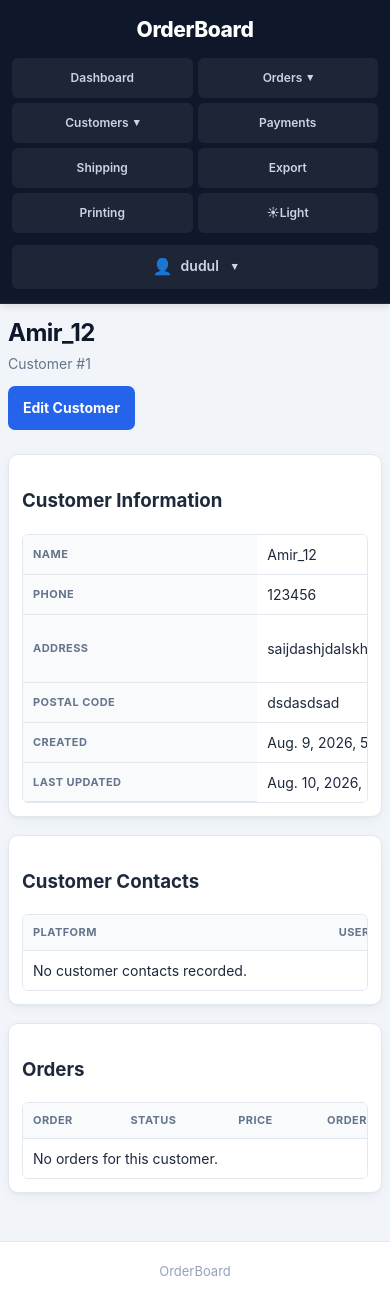
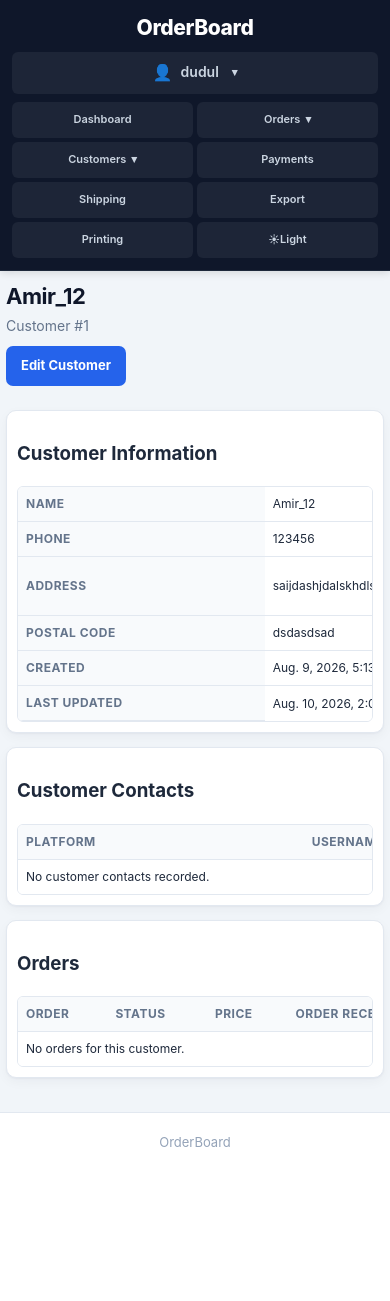
Before and after one commit to NullPickleException/OrderBoard, a Django app: page /customers/1/ in a window 390 px wide. After the commit the page ends 1147 px from the top, so only its background shows below. Run offline with Django 5.2, Linux system fonts and the light colour scheme; a user stored in the database is signed in; data comes from the database, SQL or seed files in the repository.

Commit message:
TRIED TO FIX UI BUG MORE AGAIN

```diff
--- a/orderboard/static/orderboard/css/style.css
+++ b/orderboard/static/orderboard/css/style.css
@@ -1166,117 +1166,109 @@ button.warning:hover {
     }
 }
 /* ==========================================================================
-   MOBILE HEADER
+   MOBILE - FIXED
    ========================================================================== */
 
 @media (max-width: 700px) {
-
     html {
         scroll-padding-top: 20px;
     }
 
-    /* --------------------------------------------------
-       HEADER
-       -------------------------------------------------- */
-
     .site-header {
         position: relative;
-        width: 100%;
-        overflow: visible;
     }
 
     .header-inner {
-        width: 100%;
-        max-width: none;
-        box-sizing: border-box;
-
-        display: flex;
         flex-direction: column;
         align-items: stretch;
-
-        gap: 12px;
-        padding: 14px 12px;
-    }
-
-    /* --------------------------------------------------
-       LOGO
-       -------------------------------------------------- */
+        gap: 8px;
+        padding: 12px;
+    }
 
     .site-title {
-        width: 100%;
-        margin: 0;
         text-align: center;
+        order: 0;
     }
 
     .site-title a {
         font-size: 21px;
     }
 
-    /* --------------------------------------------------
-       MOBILE NAVIGATION
-       2 columns
-       -------------------------------------------------- */
-
+    /* Account dropdown - show on top */
+    .header-account {
+        order: 1;
+        width: 100%;
+        margin-left: 0;
+    }
+
+    .account-dropdown {
+        width: 100%;
+    }
+
+    .account-button {
+        width: 100%;
+        justify-content: center;
+        background: rgba(255, 255, 255, 0.06);
+        height: 40px;
+        min-height: 40px;
+    }
+
+    .account-button:hover {
+        background: rgba(255, 255, 255, 0.12);
+    }
+
+    .account-dropdown-content {
+        position: static;
+        width: 100%;
+        margin-top: 4px;
+        box-shadow: none;
+        background-color: #ffffff !important;
+        background: #ffffff !important;
+    }
+
+    [data-theme="dark"] .account-dropdown-content {
+        background-color: #1e293b !important;
+        background: #1e293b !important;
+    }
+
+    .account-dropdown-content a {
+        text-align: center;
+        color: #1e293b !important;
+    }
+
+    [data-theme="dark"] .account-dropdown-content a {
+        color: #e2e8f0 !important;
+    }
+
+    .account-logout-button {
+        text-align: center;
+    }
+
+    /* Main navigation - 2 column grid */
     .main-nav {
+        order: 2;
         width: 100%;
-        max-width: 100%;
-        min-width: 0;
-
-        margin: 0;
-        padding: 0;
-
-        box-sizing: border-box;
-
+        margin-left: 0;
         display: grid;
-        grid-template-columns: repeat(2, minmax(0, 1fr));
-
-        gap: 6px;
-
-        /*
-         * IMPORTANT:
-         * Override desktop flex behavior.
-         */
-        flex-shrink: 1;
-    }
-
-    /* Every navigation item must stay
-       inside its grid cell */
-
-    .main-nav > a,
-    .main-nav > .nav-dropdown,
-    .main-nav > .theme-toggle {
-        width: 100%;
-        min-width: 0;
-        max-width: 100%;
-        box-sizing: border-box;
-    }
-
-    /* Buttons / links */
+        grid-template-columns: repeat(2, 1fr);
+        gap: 5px;
+        flex-shrink: 0;
+    }
 
     .main-nav > a,
     .nav-dropdown-btn,
     .theme-toggle {
         width: 100%;
-        min-width: 0;
-        max-width: 100%;
-
-        height: 42px;
-        min-height: 42px;
-
-        padding: 8px 6px;
-
-        box-sizing: border-box;
-
+        height: 40px;
+        min-height: 40px;
+        padding: 6px 4px;
         background: rgba(255, 255, 255, 0.06);
-
         text-align: center;
-        justify-content: center;
-
-        font-size: 13px;
-
+        font-size: 12px;
         white-space: nowrap;
         overflow: hidden;
         text-overflow: ellipsis;
+        border-radius: 6px;
     }
 
     .main-nav > a:hover,
@@ -1285,42 +1277,25 @@ button.warning:hover {
         background: rgba(255, 255, 255, 0.12);
     }
 
-    /* --------------------------------------------------
-       ORDERS / CUSTOMERS DROPDOWNS
-       -------------------------------------------------- */
-
+    /* Dropdown buttons take full width */
     .nav-dropdown {
+        width: 100%;
         position: relative;
-
-        width: 100%;
-        min-width: 0;
-
-        flex-shrink: 1;
     }
 
     .nav-dropdown-btn {
-        display: flex;
-        align-items: center;
-        justify-content: center;
+        width: 100% !important;
     }
 
     .nav-dropdown-content {
         display: none;
-
         position: static;
-
         width: 100%;
-        min-width: 0;
-
         margin-top: 4px;
         padding: 4px;
-
-        box-sizing: border-box;
-
         background: var(--bg-surface);
         border: 1px solid var(--border);
         border-radius: 6px;
-
         box-shadow: none;
     }
 
@@ -1330,14 +1305,12 @@ button.warning:hover {
     }
 
     .nav-dropdown-content a {
-        min-height: 40px;
-
+        min-height: 38px;
         color: var(--text-main);
-
         justify-content: center;
         text-align: center;
-
         white-space: nowrap;
+        font-size: 12px;
     }
 
     .nav-dropdown-content a:hover {
@@ -1345,84 +1318,56 @@ button.warning:hover {
         color: var(--link);
     }
 
-    /* --------------------------------------------------
-       THEME
-       -------------------------------------------------- */
-
     .theme-toggle {
-        margin: 0;
-    }
-
-    /* --------------------------------------------------
-       ACCOUNT
-       -------------------------------------------------- */
-
-    .header-account {
-        width: 100%;
-        min-width: 0;
-
-        display: flex;
-        justify-content: center;
-    }
-
-    .account-dropdown {
-        max-width: 100%;
-    }
-
-    .account-button {
-        max-width: 100%;
-    }
-
-    /* --------------------------------------------------
-       REST OF MOBILE PAGE
-       -------------------------------------------------- */
+        margin-left: 0;
+    }
 
     .main-content {
-        width: 100%;
-        box-sizing: border-box;
-        padding: 20px 12px 40px;
+        padding: 16px 10px 30px;
         overflow-x: hidden;
     }
 
     .page-header {
         flex-direction: column;
         align-items: stretch;
-        gap: 12px;
+        gap: 10px;
     }
 
     .page-header h2 {
-        font-size: 24px;
+        font-size: 22px;
     }
 
     section {
-        padding: 16px;
-        margin-bottom: 18px;
+        padding: 14px;
+        margin-bottom: 14px;
         overflow-x: hidden;
     }
 
+    /* FIXED: Dashboard cards - 2 columns, no overflow */
     .dashboard-grid {
-        grid-template-columns: repeat(2, minmax(0, 1fr));
-        gap: 10px;
+        grid-template-columns: repeat(2, 1fr);
+        gap: 8px;
         width: 100%;
     }
 
     .dashboard-card {
-        padding: 14px 12px;
+        padding: 12px 10px;
         width: 100%;
         min-width: 0;
     }
 
     .dashboard-card h3 {
-        font-size: 12px;
+        font-size: 11px;
+        margin: 0;
     }
 
     .big-number {
-        font-size: 24px;
-        margin: 8px 0 6px;
+        font-size: 22px;
+        margin: 6px 0 4px;
     }
 
     .card-link {
-        font-size: 11px;
+        font-size: 10px;
     }
 
     .responsive-table {
@@ -1432,13 +1377,14 @@ button.warning:hover {
     }
 
     .responsive-table table {
-        min-width: 620px;
+        min-width: 580px;
         width: 100%;
     }
 
     th,
     td {
-        padding: 9px 10px;
+        padding: 8px 8px;
+        font-size: 12px;
     }
 
     input,
@@ -1450,7 +1396,8 @@ button.warning:hover {
 
     button,
     .button {
-        min-height: 44px;
+        min-height: 40px;
+        font-size: 13px;
     }
 
     .filter-grid {
@@ -1464,25 +1411,27 @@ button.warning:hover {
     .filter-actions {
         display: grid;
         grid-template-columns: 1fr 1fr;
+        gap: 8px;
     }
 
     .photo-grid {
-        grid-template-columns: repeat(2, minmax(0, 1fr));
-        gap: 10px;
+        grid-template-columns: repeat(2, 1fr);
+        gap: 8px;
     }
 
     .photo-card {
-        padding: 8px;
+        padding: 6px;
     }
 
     .photo-card img {
-        height: 150px;
+        height: 130px;
     }
 
     .button-group {
         display: grid;
-        grid-template-columns: repeat(2, minmax(0, 1fr));
+        grid-template-columns: repeat(2, 1fr);
         width: 100%;
+        gap: 6px;
     }
 
     .button-group .button,
@@ -1491,28 +1440,27 @@ button.warning:hover {
     }
 }
 
-
-/* ==========================================================================
-   SMALL PHONES
+/* ==========================================================================
+   SMALL PHONES (480px and below)
    ========================================================================== */
 
 @media (max-width: 480px) {
-
     .main-content {
-        padding: 15px 8px 30px;
+        padding: 12px 6px 20px;
     }
 
     section {
-        padding: 13px;
-    }
-
+        padding: 10px;
+    }
+
+    /* FIXED: Single column on very small phones */
     .dashboard-grid {
-        grid-template-columns: minmax(0, 1fr);
-        gap: 8px;
+        grid-template-columns: 1fr;
+        gap: 6px;
     }
 
     .dashboard-card {
-        padding: 14px 12px;
+        padding: 12px 10px;
     }
 
     .dashboard-card h3 {
@@ -1520,66 +1468,15 @@ button.warning:hover {
     }
 
     .big-number {
-        font-size: 26px;
+        font-size: 24px;
     }
 
     .card-link {
-        font-size: 12px;
-    }
-
-    .photo-grid {
-        grid-template-columns: 1fr;
-    }
-
-    .photo-card img {
-        height: auto;
-        max-height: 300px;
-    }
-
-    .button-group {
-        grid-template-columns: 1fr;
-    }
-
-    .filter-actions {
-        grid-template-columns: 1fr;
-    }
-
-    /*
-     * KEEP NAVIGATION 2 COLUMNS
-     */
+        font-size: 11px;
+    }
+
     .main-nav {
-        grid-template-columns: repeat(2, minmax(0, 1fr));
-        gap: 5px;
-    }
-
-    .main-nav > a,
-    .nav-dropdown-btn,
-    .theme-toggle {
-        font-size: 12px;
-        padding: 6px 4px;
-        height: 40px;
-        min-height: 40px;
-    }
-}
-
-
-/* ==========================================================================
-   VERY SMALL PHONES
-   ========================================================================== */
-
-@media (max-width: 350px) {
-
-    .dashboard-grid {
-        grid-template-columns: minmax(0, 1fr);
-    }
-
-    /*
-     * STILL 2 COLUMNS.
-     * Never change this to 1fr because the desired
-     * mobile header is always a 2-column layout.
-     */
-    .main-nav {
-        grid-template-columns: repeat(2, minmax(0, 1fr));
+        grid-template-columns: repeat(2, 1fr);
         gap: 4px;
     }
 
@@ -1587,7 +1484,46 @@ button.warning:hover {
     .nav-dropdown-btn,
     .theme-toggle {
         font-size: 11px;
-        padding: 6px 3px;
+        padding: 5px 3px;
+        height: 36px;
+        min-height: 36px;
+    }
+
+    .photo-grid {
+        grid-template-columns: 1fr;
+    }
+
+    .photo-card img {
+        height: auto;
+        max-height: 250px;
+    }
+
+    .button-group {
+        grid-template-columns: 1fr;
+    }
+
+    .filter-actions {
+        grid-template-columns: 1fr;
+    }
+
+    .account-button {
+        font-size: 13px;
+        height: 38px;
+        min-height: 38px;
+    }
+}
+
+/* ==========================================================================
+   VERY SMALL PHONES (350px and below)
+   ========================================================================== */
+
+@media (max-width: 350px) {
+    .dashboard-grid {
+        grid-template-columns: 1fr;
+    }
+
+    .main-nav {
+        grid-template-columns: 1fr;
     }
 
     .date-filter-inputs {
@@ -1598,14 +1534,11 @@ button.warning:hover {
         display: none;
     }
 }
-
-
 /* ==========================================================================
    REDUCED MOTION
    ========================================================================== */
 
 @media (prefers-reduced-motion: reduce) {
-
     html {
         scroll-behavior: auto;
     }
@@ -1617,6 +1550,7 @@ button.warning:hover {
         animation: none !important;
     }
 }
+
 /* ==========================================================================
    PRINTING PAGE
    ========================================================================== */
```
Also changed, not shown: orderboard/templates/orderboard/base.html (+34 -34 lines).
